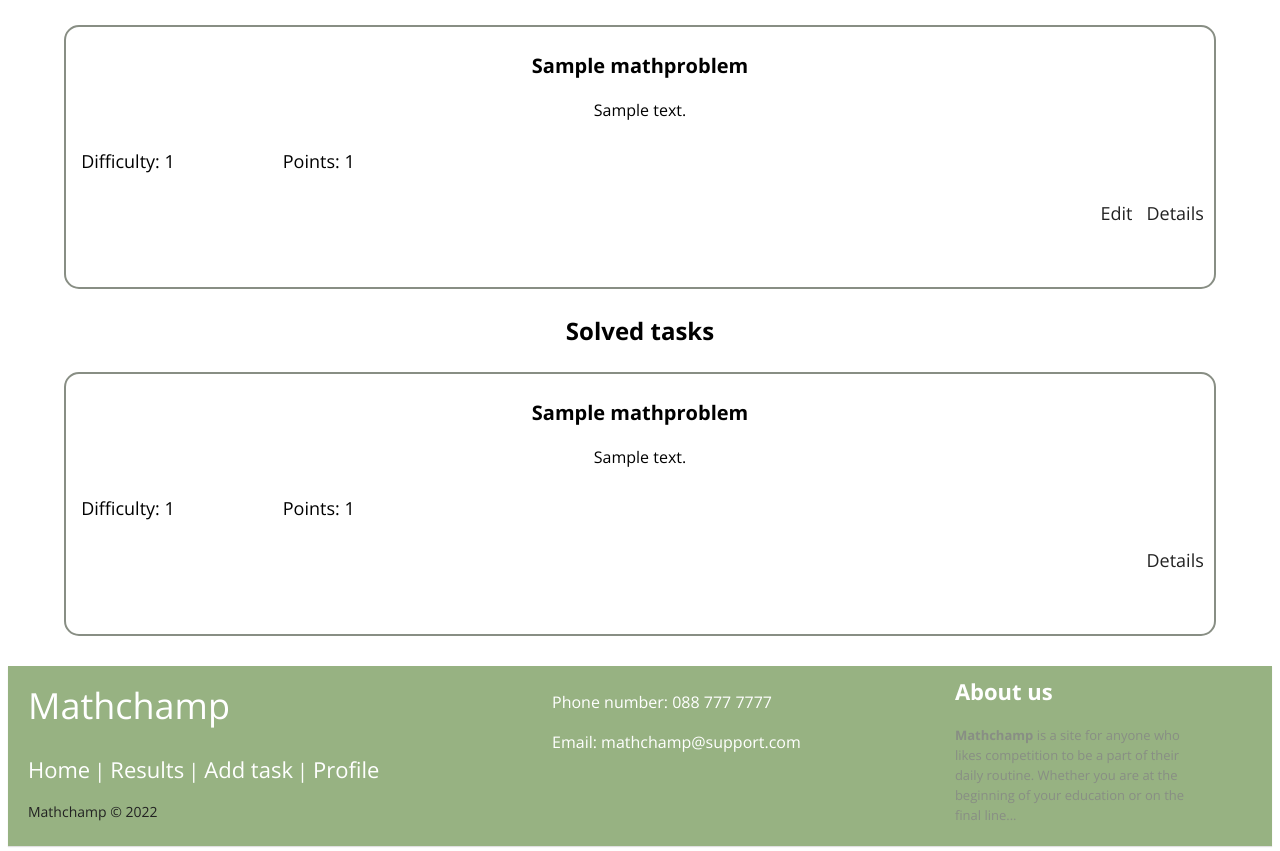
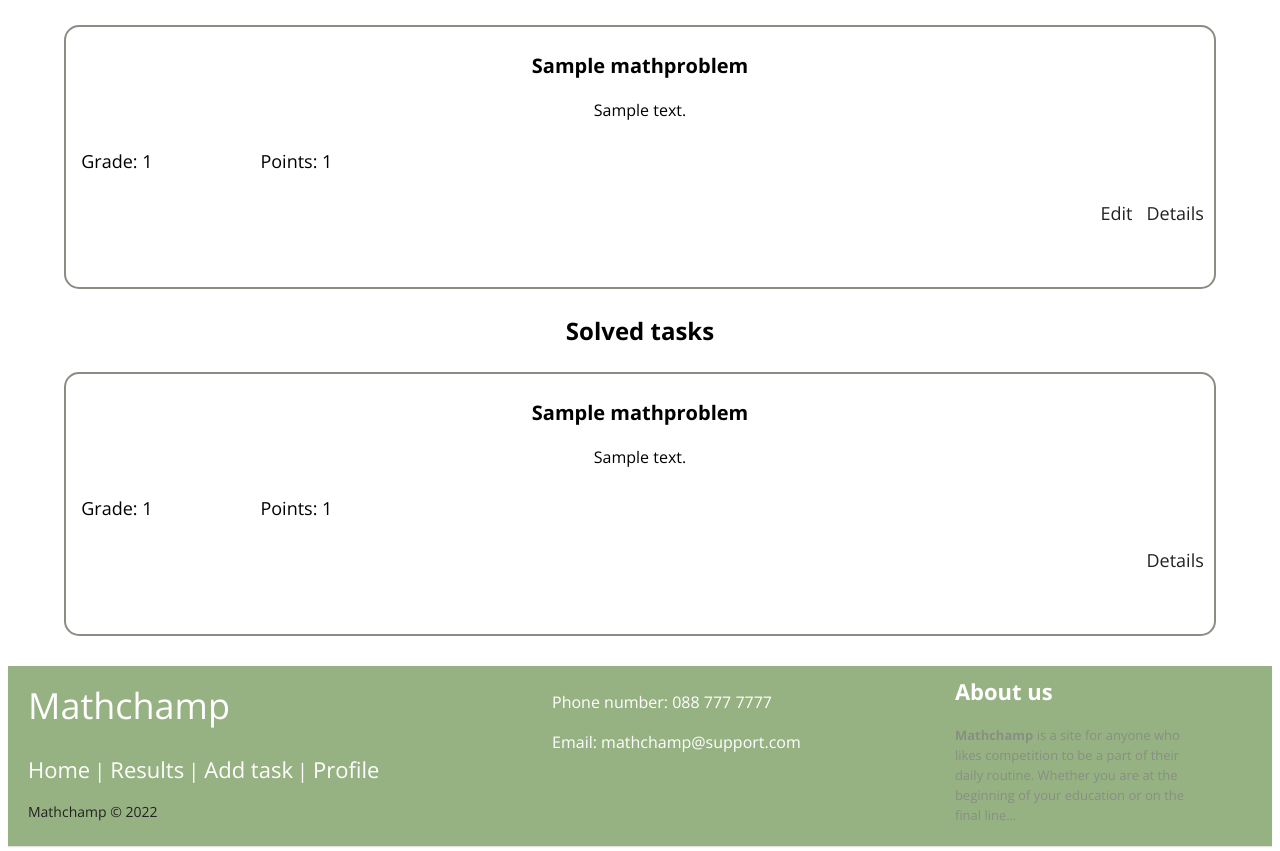
Before and after one commit to adelinapetkova/Mathchamp, a Django app: page /web/ in a window 1280 px wide. Shown: the part 78-929 px from the top of the page. Run offline with Django 4.2, Linux system fonts and the light colour scheme; a user stored in the database is signed in; tables that the repository leaves empty hold one stand-in row (values such as "Sample post"); parts of the project's set-up code (start-up, migrations or seed data) failed here and were passed over.

Commit message:
Some changes to views

```diff
--- a/mathchamp/mathchamp/accounts/forms.py
+++ b/mathchamp/mathchamp/accounts/forms.py
@@ -21,6 +21,8 @@ class StudentRegistrationForm(UserCreationForm):
             profile.save()
         else:
             profile = Student.objects.create(email=self.instance.email, user=self.instance, grade=1)
+            user.grade=1
+            user.save()
             profile.save()
         result = Results.objects.create(user=profile, grade=profile.grade)
         result.save()
--- a/mathchamp/templates/web/home.html
+++ b/mathchamp/templates/web/home.html
@@ -5,7 +5,7 @@
             <div id="task_box">
                 <h3 style="text-align: center; font-size: 20px">{{ task.name }}</h3>
                 <p style="text-align: center">{{ task.description }}</p>
-                <p style="padding: 10px; font-size: 18px">Difficulty: {{ task.grade }}&emsp;&emsp;&emsp;&emsp;&emsp;&emsp;Points:
+                <p style="padding: 10px; font-size: 18px">Grade: {{ task.grade }}&emsp;&emsp;&emsp;&emsp;&emsp;&emsp;Points:
                     {{ task.points }}</p>
                 <div class="task-buttons">
                     <a href="{% url 'edit task' task.id %}"
@@ -20,7 +20,7 @@
                 <div id="task_box">
                     <h3 style="text-align: center; font-size: 20px">{{ task.name }}</h3>
                     <p style="text-align: center">{{ task.description }}</p>
-                    <p style="padding: 10px; font-size: 18px">Difficulty: {{ task.grade }}&emsp;&emsp;&emsp;&emsp;&emsp;&emsp;Points:
+                    <p style="padding: 10px; font-size: 18px">Grade: {{ task.grade }}&emsp;&emsp;&emsp;&emsp;&emsp;&emsp;Points:
                         {{ task.points }}</p>
                     <div class="task-buttons">
                         <a href="{% url 'solve task' task.id %}" style="color: #222222; font-size: 18px; padding: 5px">Solve</a>
@@ -38,7 +38,7 @@
                 <div id="task_box">
                     <h3 style="text-align: center; font-size: 20px">{{ task.name }}</h3>
                     <p style="text-align: center">{{ task.description }}</p>
-                    <p style="padding: 10px; font-size: 18px">Difficulty: {{ task.grade }}&emsp;&emsp;&emsp;&emsp;&emsp;&emsp;Points:
+                    <p style="padding: 10px; font-size: 18px">Grade: {{ task.grade }}&emsp;&emsp;&emsp;&emsp;&emsp;&emsp;Points:
                         {{ task.points }}</p>
                     <div class="task-buttons">
                         <a href="{% url 'task details' task.id %}" style="color: #222222; font-size: 18px; padding: 5px">Details</a>
```
Also changed, not shown: mathchamp/mathchamp/web/forms.py (+10 -0 lines), mathchamp/mediafiles/mediafiles/boy_photo.jpeg (added), mathchamp/mediafiles/mediafiles/boy_photo_eafLdhH.jpeg (added), mathchamp/mediafiles/mediafiles/girl.jpeg (added).
